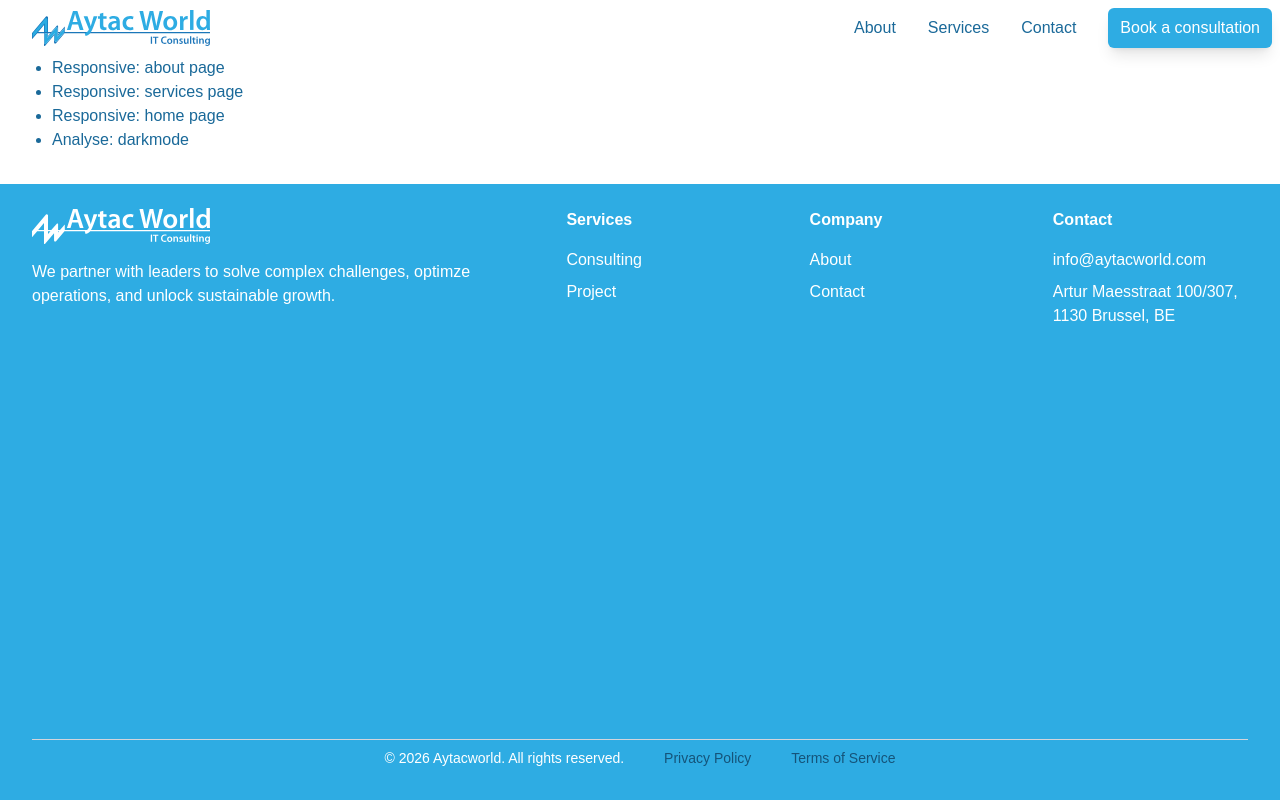
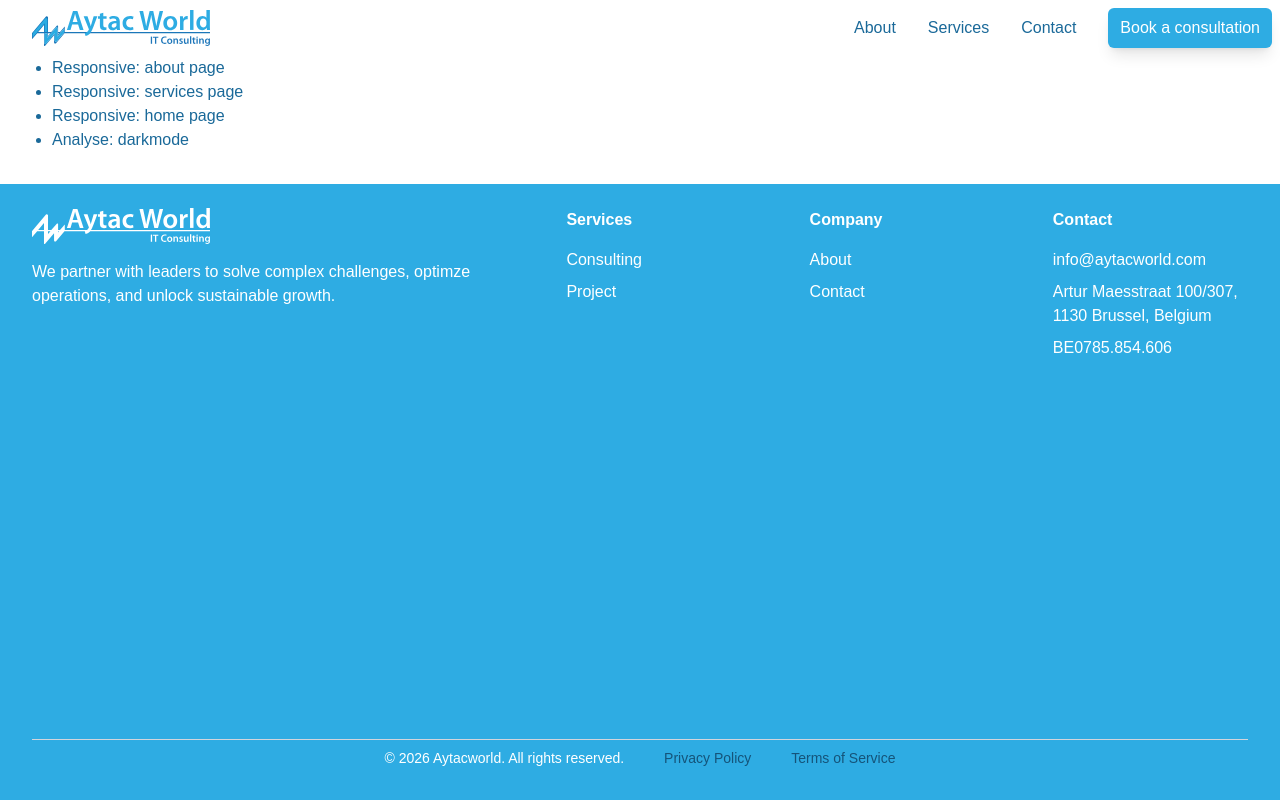
Before and after one commit to aytacworld/aytacworld.com, an Angular app: page / in a window 1280 px wide. Built offline with nearby package versions, Linux system fonts and the light colour scheme.

Commit message:
vat contact item added

```diff
--- a/src/app/layout/footer.ts
+++ b/src/app/layout/footer.ts
@@ -29,7 +29,8 @@ import { logo } from './logo';
       <div class="text-center md:text-left md:pl-[3rem] flex flex-col gap-2 mt-[1.5rem] md:mt-0">
         <b class="pb-2">Contact</b>
         <a href="mailto:info@aytacworld.com">info@aytacworld.com</a>
-        <a href="https://osm.org/go/0EoZds5YE--?m=">Artur Maesstraat 100/307, 1130 Brussel, BE</a>
+        <a href="https://osm.org/go/0EoZds5YE--?m=">Artur Maesstraat 100/307, 1130 Brussel, Belgium</a>
+        <span>BE0785.854.606</span>
       </div>
     </div>
 
--- a/src/app/views/contact/contact-item.ts
+++ b/src/app/views/contact/contact-item.ts
@@ -1,8 +1,8 @@
 import { Component, computed, input } from '@angular/core';
-import { mdiEmailOutline, mdiMapMarkerOutline, mdiPhoneOutline } from '@mdi/js';
+import { mdiDomain, mdiEmailOutline, mdiMapMarkerOutline, mdiPhoneOutline } from '@mdi/js';
 import { Icon } from '../../components/icon';
 
-export type ContactItemType = 'mail' | 'phone' | 'office';
+export type ContactItemType = 'mail' | 'phone' | 'office' | 'vat';
 
 @Component({
   selector: 'contact-item',
@@ -14,10 +14,11 @@ export type ContactItemType = 'mail' | 'phone' | 'office';
     </div>
     <div class="flex flex-col">
       <span class="font-bold capitalize">{{ type() }}</span>
-      <a class="text-underline text-primary-400"
-        [href]="hrefValue()"
-        target="_blank"
-      >{{ value() }}</a>
+      @if (hrefValue(); as v) {
+        <a class="text-primary-400" [href]="v" target="_blank">{{value()}}</a>
+      } @else {
+        <span class="text-primary-400">{{value()}}</span>
+      }
     </div>
   `,
   imports: [Icon],
@@ -33,6 +34,7 @@ export class ContactItem {
 
     if (t === 'phone') return mdiPhoneOutline;
     if (t === 'office') return mdiMapMarkerOutline;
+    if (t === 'vat') return mdiDomain;
 
     return mdiEmailOutline;
   });
@@ -45,6 +47,7 @@ export class ContactItem {
 
     if (t === 'phone') return `tel:${v}`;
     if (t === 'office') return `geo:${v}`;
+    if (t === 'vat') return ``;
 
     return `mailto:${v}`;
   });
--- a/src/app/views/contact/contact.page.ts
+++ b/src/app/views/contact/contact.page.ts
@@ -24,6 +24,7 @@ import { ContactItem, type ContactItemType } from './contact-item';
         <div class="flex flex-col grow gap-4">
           <contact-item [type]="c[0][0]" [value]="c[0][1]" />
           <contact-item [type]="c[1][0]" [value]="c[1][1]" [href]="c[1][2]" />
+          <contact-item [type]="c[2][0]" [value]="c[2][1]" />
         </div>
         <iframe class="w-full h-[200px] md:w-[400px]"
           src="https://www.openstreetmap.org/export/embed?bbox=4.423397183418275%2C50.88294708155157%2C4.428171515464784%2C50.88720790619238&amp;layer=mapnik&amp;marker=50.88507754258277%2C4.425784349441528"></iframe>
@@ -45,5 +46,6 @@ export class ContactPage extends Page {
   protected c: Array<[ContactItemType, string, string?]> = [
     ['mail', 'info@aytacworld.com'],
     ['office', 'Arthur Maestraat 100/307, 1130 Brussel, BE', 'https://osm.org/go/0EoZds5YE--?m='],
+    ['vat', 'BE0785.854.606'],
   ];
 }
```
